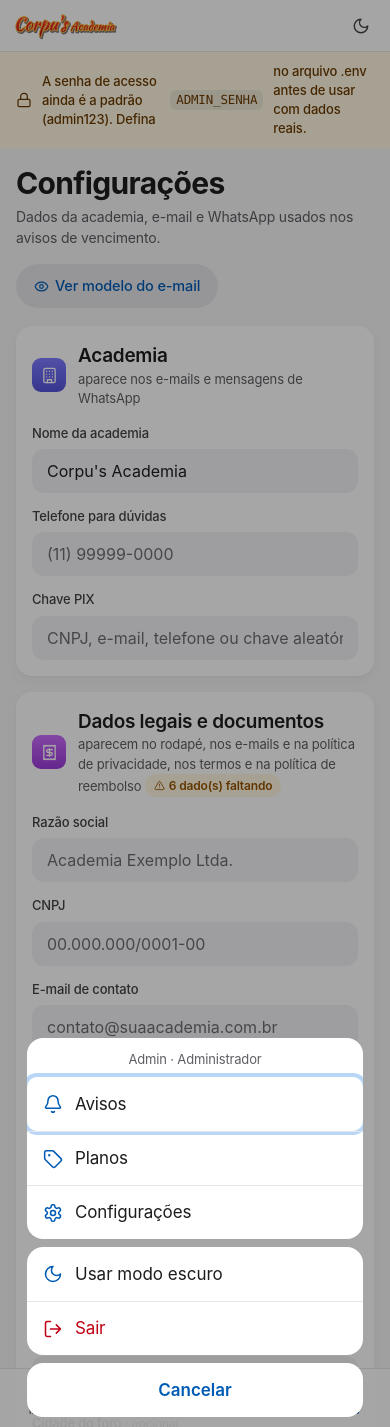
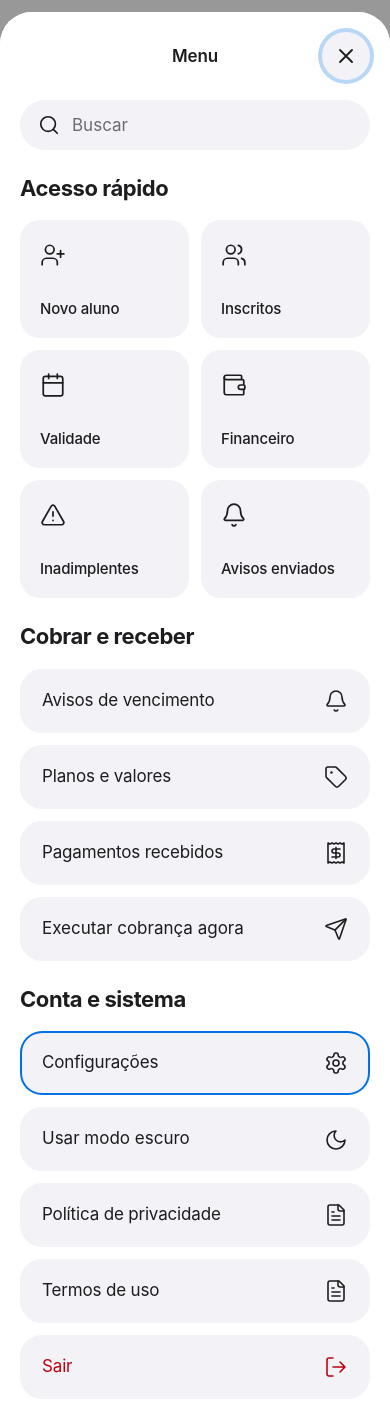
Before and after one commit to Corrar/Academia-SystemFinance, a Flask app: page /configuracoes in a window 390 px wide, after a click on "Menu". Run offline with Flask 3, Linux system fonts and the light colour scheme; the visitor is signed in with stand-in values (Sample User, id 1); data comes from the database, SQL or seed files in the repository; some libraries are stand-ins or nearby versions.

Commit message:
Barra de abas flutuante e menu em tela cheia no celular
- Barra inferior com cantos arredondados: Início, Inscritos, Validade,
  Financeiro e Menu; a aba atual vira um círculo azul só com o ícone
- "Menu" abre em tela cheia: título, botão fechar redondo, busca em pílula
  (filtra o menu e oferece buscar o termo nos inscritos), "Acesso rápido"
  em cartões 2×3 e listas "Cobrar e receber" e "Conta e sistema"
- Novos ícones: menu, x, user-plus e file
- Auditoria axe-core: 0 problemas no menu e nas páginas, claro e escuro
- README e CLAUDE.md atualizados com as novas capturas e regras de design

Co-Authored-By: Claude Opus 5.5 <noreply@anthropic.com>
Claude-Session: https://claude.ai/code/session_016Qky6M6pVViefYKBwuw7RV

```diff
--- a/icones.py
+++ b/icones.py
@@ -39,6 +39,10 @@ ICONES = {
     "moon": '<path d="M12 3a6 6 0 0 0 9 9 9 9 0 1 1-9-9Z"/>',
     "home": '<path d="M15 21v-8a1 1 0 0 0-1-1h-4a1 1 0 0 0-1 1v8"/><path d="M3 10a2 2 0 0 1 .709-1.528l7-5.999a2 2 0 0 1 2.582 0l7 5.999A2 2 0 0 1 21 10v9a2 2 0 0 1-2 2H5a2 2 0 0 1-2-2z"/>',
     "mais": '<circle cx="12" cy="12" r="10"/><path d="M17 12h.01M12 12h.01M7 12h.01"/>',
+    "menu": '<path d="M4 6h16M4 12h16M4 18h16"/>',
+    "x": '<path d="M18 6 6 18M6 6l12 12"/>',
+    "user-plus": '<path d="M16 21v-2a4 4 0 0 0-4-4H6a4 4 0 0 0-4 4v2"/><circle cx="9" cy="7" r="4"/><path d="M19 8v6M22 11h-6"/>',
+    "file": '<path d="M15 2H6a2 2 0 0 0-2 2v16a2 2 0 0 0 2 2h12a2 2 0 0 0 2-2V7Z"/><path d="M14 2v4a2 2 0 0 0 2 2h4M10 9H8M16 13H8M16 17H8"/>',
     "building": '<rect width="16" height="20" x="4" y="2" rx="2"/><path d="M9 22v-4h6v4M8 6h.01M16 6h.01M12 6h.01M12 10h.01M12 14h.01M16 10h.01M16 14h.01M8 10h.01M8 14h.01"/>',
 }
 
--- a/static/style.css
+++ b/static/style.css
@@ -57,7 +57,7 @@
   --sombra: 0 1px 2px rgba(0, 0, 0, .04), 0 4px 14px rgba(0, 0, 0, .04);
   --sombra-hover: 0 2px 6px rgba(0, 0, 0, .05), 0 12px 32px rgba(0, 0, 0, .08);
   --anel: 0 0 0 4px rgba(0, 113, 227, .28);
-  --altura-abas: 58px;
+  --altura-abas: 84px;
 }
 
 /* Modo escuro: escolhido no botão ou, sem escolha, pelo aparelho */
@@ -214,17 +214,12 @@ p a, .info a, .doc a, .rodape a, label a, .check a { text-decoration: underline;
   :root:not([data-tema="claro"]) [data-alternar-tema] .sol { display: block; }
   :root:not([data-tema="claro"]) [data-alternar-tema] .lua { display: none; }
 }
-.grupo [data-alternar-tema] .sol, .grupo [data-alternar-tema] .lua { display: none; }
-:root[data-tema="escuro"] .grupo [data-alternar-tema] .sol { display: flex; }
-:root[data-tema="claro"] .grupo [data-alternar-tema] .lua, :root:not([data-tema]) .grupo [data-alternar-tema] .lua { display: flex; }
-@media (prefers-color-scheme: dark) {
-  :root:not([data-tema]) .grupo [data-alternar-tema] .lua { display: none; }
-  :root:not([data-tema]) .grupo [data-alternar-tema] .sol { display: flex; }
-}
 .tema-canto { position: fixed; top: max(14px, env(safe-area-inset-top)); right: 14px; background: var(--vidro);
   -webkit-backdrop-filter: blur(20px); backdrop-filter: blur(20px); box-shadow: var(--sombra); }
 
-/* ---------------- barra de abas inferior (celular) ---------------- */
+/* ---------------- barra de abas inferior (celular) ----------------
+   Barra flutuante com cantos bem arredondados; a aba atual vira um
+   círculo preenchido com a cor de destaque (só o ícone, sem rótulo). */
 .barra-abas { display: none; }
 @media (max-width: 760px) {
   .topbar { height: 52px; gap: 8px; padding: 0 12px; }
@@ -232,42 +227,91 @@ p a, .info a, .doc a, .rodape a, label a, .check a { text-decoration: underline;
   .logo img { height: 30px; }
   .barra-abas {
     position: fixed; left: 0; right: 0; bottom: 0; z-index: 40;
-    display: grid; grid-template-columns: repeat(5, 1fr);
-    padding: 6px 4px calc(6px + env(safe-area-inset-bottom));
-    background: var(--vidro); border-top: .5px solid var(--vidro-borda);
+    display: grid; grid-template-columns: repeat(5, 1fr); align-items: center;
+    height: calc(var(--altura-abas) + env(safe-area-inset-bottom));
+    padding: 0 10px env(safe-area-inset-bottom);
+    background: var(--vidro); border-radius: 34px 34px 0 0;
+    box-shadow: 0 -.5px 0 var(--vidro-borda), 0 -8px 30px rgba(0, 0, 0, .08);
     -webkit-backdrop-filter: saturate(180%) blur(20px); backdrop-filter: saturate(180%) blur(20px);
   }
   .barra-abas a, .barra-abas button {
-    display: flex; flex-direction: column; align-items: center; justify-content: center; gap: 2px;
-    min-height: 46px; padding: 0 2px; border: 0; background: none; font: inherit; cursor: pointer;
-    color: var(--suave); font-size: 10.5px; font-weight: 500; letter-spacing: 0; text-decoration: none;
+    display: flex; flex-direction: column; align-items: center; justify-content: center; gap: 5px;
+    height: 100%; min-width: 0; padding: 0 2px; border: 0; background: none; font: inherit; cursor: pointer;
+    color: var(--texto); font-size: 11.5px; font-weight: 500; letter-spacing: 0; text-decoration: none;
+    -webkit-tap-highlight-color: transparent;
   }
-  .barra-abas .ativo { color: var(--azul); }
-  .barra-abas .ic { width: 24px; height: 24px; }
+  .aba-ic { display: grid; place-items: center; transition: transform .2s cubic-bezier(.2, .8, .2, 1); }
+  .barra-abas a:active .aba-ic, .barra-abas button:active .aba-ic { transform: scale(.9); }
+  .aba-rotulo { max-width: 100%; overflow: hidden; text-overflow: ellipsis; white-space: nowrap; }
+  .barra-abas .ic { width: 26px; height: 26px; stroke-width: 1.6; }
+  .barra-abas .ativo .aba-ic {
+    width: 60px; height: 60px; border-radius: 50%; background: var(--azul-forte); color: #fff;
+    box-shadow: 0 6px 16px rgba(0, 113, 227, .32);
+  }
+  .barra-abas .ativo .aba-rotulo { position: absolute; width: 1px; height: 1px; overflow: hidden; clip: rect(0 0 0 0); white-space: nowrap; }
   .topbar.publica { height: auto; flex-wrap: wrap; padding: 8px 12px; }
   .topbar.publica .tabs { display: flex; order: 3; flex-basis: 100%; }
 }
 
-/* painel "Mais" (folha de ações) */
+/* ---------------- menu em tela cheia ----------------
+   Sobe de baixo, cantos superiores arredondados, botão de fechar
+   redondo, busca em pílula, cartões de acesso rápido e linhas. */
 .folha {
-  border: 0; padding: 0; margin: auto auto 0; width: min(100%, 520px); max-height: 85vh;
-  background: transparent; color: var(--texto);
+  border: 0; padding: 0; width: 100%; max-width: 560px; max-height: none;
+  height: calc(100dvh - max(12px, env(safe-area-inset-top)));
+  margin: auto auto 0; overflow-y: auto; overscroll-behavior: contain;
+  background: var(--superficie); color: var(--texto); border-radius: 32px 32px 0 0;
 }
-.folha::backdrop { background: rgba(0, 0, 0, .35); }
-.folha[open] { animation: subir .28s cubic-bezier(.2, .8, .2, 1); }
-@keyframes subir { from { transform: translateY(40px); opacity: 0; } to { transform: none; opacity: 1; } }
-.folha-corpo { padding: 8px 8px calc(10px + env(safe-area-inset-bottom)); display: grid; gap: 8px; }
-.grupo { background: var(--superficie); border-radius: 16px; overflow: hidden; }
-.grupo-titulo { padding: 12px 16px 8px; font-size: 12.5px; color: var(--suave); text-align: center; }
-.grupo a, .grupo button {
-  display: flex; align-items: center; gap: 12px; width: 100%; min-height: 54px; padding: 0 16px;
-  border: 0; background: none; font: inherit; font-size: 17px; color: var(--texto); text-align: left; cursor: pointer;
-  border-top: .5px solid var(--linha); text-decoration: none;
+.folha::backdrop { background: rgba(0, 0, 0, .4); }
+.folha[open] { animation: subir .34s cubic-bezier(.2, .8, .2, 1); }
+@keyframes subir { from { transform: translateY(100%); } to { transform: none; } }
+@media (prefers-reduced-motion: reduce) { .folha[open] { animation: none; } }
+.folha-topo {
+  position: sticky; top: 0; z-index: 1; display: grid; grid-template-columns: 48px 1fr 48px; align-items: center;
+  padding: 20px 20px 12px; background: var(--superficie);
 }
-.grupo > :first-child, .grupo .grupo-titulo + * { border-top: 0; }
-.grupo a .ic, .grupo button .ic { color: var(--azul); }
-.grupo .perigo, .grupo .perigo .ic { color: var(--vermelho); }
-.grupo .cancelar { justify-content: center; font-weight: 600; color: var(--azul); }
+.folha-topo h2 { grid-column: 2; margin: 0; text-align: center; font-size: 17px; font-weight: 600; letter-spacing: -.01em; }
+.folha-fechar {
+  grid-column: 3; display: grid; place-items: center; width: 48px; height: 48px; border-radius: 50%;
+  border: 0; background: var(--campo); color: var(--texto); cursor: pointer;
+}
+.folha-fechar:hover { background: var(--preenchimento-2); }
+.folha-corpo { padding: 8px 20px calc(28px + env(safe-area-inset-bottom)); }
+.menu-busca {
+  display: flex; align-items: center; gap: 12px; height: 50px; padding: 0 18px; margin-bottom: 8px;
+  border-radius: 999px; background: var(--campo); color: var(--texto);
+}
+.menu-busca:focus-within { box-shadow: var(--anel); }
+.menu-busca input {
+  flex: 1; min-width: 0; height: 100%; padding: 0; border: 0; background: none; box-shadow: none;
+  font: inherit; font-size: 17px; color: var(--texto); outline: none;
+}
+.menu-busca input:focus { border: 0; box-shadow: none; outline: none; background: none; }
+.menu-busca input::placeholder { color: var(--suave); }
+.menu-busca input::-webkit-search-cancel-button { display: none; }
+.menu-secao { margin-top: 22px; display: grid; gap: 12px; }
+.menu-secao h3 { margin: 0 0 4px; font-size: 22px; font-weight: 700; letter-spacing: -.02em; }
+.menu-cartoes { display: grid; grid-template-columns: 1fr 1fr; gap: 12px; }
+.menu-cartao {
+  display: flex; flex-direction: column; justify-content: space-between; gap: 16px;
+  min-height: 118px; padding: 22px 20px 20px; border-radius: 20px;
+  background: var(--campo); color: var(--texto); font-size: 15px; font-weight: 500; line-height: 1.25; text-decoration: none;
+}
+.menu-cartao .ic { stroke-width: 1.6; }
+.menu-linha {
+  display: flex; align-items: center; justify-content: space-between; gap: 14px; width: 100%;
+  min-height: 64px; padding: 0 22px; border: 0; border-radius: 22px;
+  background: var(--campo); color: var(--texto); font: inherit; font-size: 17px; text-align: left;
+  text-decoration: none; cursor: pointer;
+}
+.menu-linha .ic { flex-shrink: 0; stroke-width: 1.6; }
+.menu-linha.perigo { color: var(--vermelho); }
+.menu-cartao:hover, .menu-linha:hover { background: var(--preenchimento-2); }
+.menu-cartao:active, .menu-linha:active { transform: scale(.985); }
+.menu-cartao[aria-current], .menu-linha[aria-current] { box-shadow: inset 0 0 0 2px var(--azul-forte); }
+.menu-vazio { margin: 24px 4px 0; color: var(--suave); text-align: center; }
+[data-busca-aluno] { margin-top: 8px; }
+[hidden] { display: none !important; }
 
 /* ---------------- página ---------------- */
 .pagina { max-width: 1120px; margin: 0 auto; padding: 32px 24px 64px; }
@@ -612,7 +656,6 @@ code { font-family: ui-monospace, "SF Mono", Menlo, Consolas, monospace; font-si
   .barras { gap: 8px; }
   .coluna-g .v { font-size: 10px; }
   .modulos, .opcoes { grid-template-columns: 1fr 1fr; }
-  .grupo-titulo { font-size: 13px; }
 }
 @media (max-width: 380px) {
   .modulos, .opcoes { grid-template-columns: 1fr; }
--- a/static/tema.js
+++ b/static/tema.js
@@ -1,4 +1,4 @@
-// Modo claro/escuro e painel "Mais" da barra de abas (celular).
+// Modo claro/escuro e menu em tela cheia da barra de abas (celular).
 (function () {
   var raiz = document.documentElement;
   var escuroNoSistema = window.matchMedia("(prefers-color-scheme: dark)");
@@ -29,14 +29,44 @@
   escuroNoSistema.addEventListener("change", atualizarBotoes);
   atualizarBotoes();
 
-  // painel "Mais"
+  // menu em tela cheia
   var folha = document.getElementById("mais");
   if (folha && folha.showModal) {
+    var campo = folha.querySelector("[data-buscar-menu]");
     document.querySelectorAll("[data-abrir-mais]").forEach(function (b) {
-      b.addEventListener("click", function () { folha.showModal(); });
+      b.addEventListener("click", function () { folha.showModal(); folha.scrollTop = 0; });
     });
     folha.addEventListener("click", function (e) {
       if (e.target === folha || e.target.closest("[data-fechar]")) folha.close();
     });
+    folha.addEventListener("close", function () {
+      if (campo && campo.value) { campo.value = ""; filtrar(""); }
+    });
+
+    // busca: filtra os itens do menu e oferece procurar o termo nos inscritos
+    var semAcento = function (t) { return t.normalize("NFD").replace(/[\u0300-\u036f]/g, "").toLowerCase(); };
+    var buscaAluno = folha.querySelector("[data-busca-aluno]");
+    var vazio = folha.querySelector("[data-menu-vazio]");
+    function filtrar(termo) {
+      var t = semAcento(termo.trim());
+      var achou = 0;
+      folha.querySelectorAll(".menu-secao").forEach(function (secao) {
+        var visiveis = 0;
+        secao.querySelectorAll("[data-item]").forEach(function (item) {
+          var mostra = !t || semAcento(item.textContent).indexOf(t) !== -1;
+          item.hidden = !mostra;
+          if (mostra) visiveis++;
+        });
+        secao.hidden = visiveis === 0;
+        achou += visiveis;
+      });
+      if (buscaAluno) {
+        buscaAluno.hidden = !t;
+        buscaAluno.href = buscaAluno.href.split("?")[0] + "?q=" + encodeURIComponent(termo.trim());
+        buscaAluno.querySelector("[data-termo]").textContent = termo.trim();
+      }
+      if (vazio) vazio.hidden = !t || achou > 0;
+    }
+    if (campo) campo.addEventListener("input", function () { filtrar(campo.value); });
   }
 })();
--- a/templates/base.html
+++ b/templates/base.html
@@ -49,28 +49,75 @@
 </main>
 {% include "_rodape.html" %}
 
-{# Barra de abas inferior (só aparece no celular) #}
-{% set no_mais = ep in ['avisos', 'planos', 'configuracoes'] %}
+{# Barra de abas inferior (só no celular): a aba atual vira um círculo preenchido #}
+{% set no_menu = ep in ['avisos', 'planos', 'configuracoes'] %}
 <nav class="barra-abas" aria-label="Menu">
   {% for destino, ic, rotulo, curto, ativo in menu[:4] %}
-    <a href="{{ url_for(destino) }}" class="{{ 'ativo' if ativo }}" {{ 'aria-current="page"'|safe if ativo }}>{{ icone('home' if destino == 'dashboard' else ic, 24) }}<span>{{ curto }}</span></a>
+    <a href="{{ url_for(destino) }}" class="{{ 'ativo' if ativo }}" {{ 'aria-current="page"'|safe if ativo }}>
+      <span class="aba-ic">{{ icone('home' if destino == 'dashboard' else ic, 24) }}</span><span class="aba-rotulo">{{ curto }}</span>
+    </a>
   {% endfor %}
-  <button type="button" class="{{ 'ativo' if no_mais }}" data-abrir-mais aria-haspopup="dialog" aria-controls="mais">{{ icone('mais', 24) }}<span>Mais</span></button>
+  <button type="button" class="{{ 'ativo' if no_menu }}" data-abrir-mais aria-haspopup="dialog" aria-controls="mais">
+    <span class="aba-ic">{{ icone('menu', 24) }}</span><span class="aba-rotulo">Menu</span>
+  </button>
 </nav>
 
-<dialog class="folha" id="mais" aria-label="Mais opções">
+{# Menu em tela cheia: busca, acesso rápido em cartões e listas por assunto #}
+{% macro linha(destino, ic, rotulo, ativo=false) -%}
+  <a class="menu-linha" data-item href="{{ destino }}" {{ 'aria-current="page"'|safe if ativo }}><span>{{ rotulo }}</span>{{ icone(ic, 24) }}</a>
+{%- endmacro %}
+<dialog class="folha" id="mais" aria-labelledby="mais-titulo">
+  <div class="folha-topo">
+    <h2 id="mais-titulo">Menu</h2>
+    <button type="button" class="folha-fechar" data-fechar aria-label="Fechar menu">{{ icone('x', 24) }}</button>
+  </div>
   <div class="folha-corpo">
-    <div class="grupo">
-      <div class="grupo-titulo">{{ usuario }} · Administrador</div>
-      {% for destino, ic, rotulo, curto, ativo in menu[4:] %}
-        <a href="{{ url_for(destino) }}" {{ 'aria-current="page"'|safe if ativo }}>{{ icone(ic, 20) }} {{ rotulo }}</a>
-      {% endfor %}
-    </div>
-    <div class="grupo">
-      <button type="button" data-alternar-tema><span class="lua">{{ icone('moon', 20) }}</span><span class="sol">{{ icone('sun', 20) }}</span><span data-rotulo-tema>Usar modo escuro</span></button>
-      <a class="perigo" href="{{ url_for('logout') }}">{{ icone('logout', 20) }} Sair</a>
-    </div>
-    <div class="grupo"><button type="button" class="cancelar" data-fechar>Cancelar</button></div>
+    <form class="menu-busca" role="search" method="get" action="{{ url_for('alunos') }}">
+      <label class="sr-only" for="menu-q">Buscar no menu ou um inscrito</label>
+      {{ icone('search', 22) }}
+      <input id="menu-q" name="q" type="search" placeholder="Buscar" autocomplete="off" data-buscar-menu>
+    </form>
+    <a class="menu-linha" href="{{ url_for('alunos') }}" data-busca-aluno hidden><span>Buscar “<b data-termo></b>” nos inscritos</span>{{ icone('users', 24) }}</a>
+
+    <section class="menu-secao" aria-labelledby="menu-rapido">
+      <h3 id="menu-rapido">Acesso rápido</h3>
+      <div class="menu-cartoes">
+        {% for destino, ic, rotulo in [
+          (url_for('aluno_novo'), 'user-plus', 'Novo aluno'),
+          (url_for('alunos'), 'users', 'Inscritos'),
+          (url_for('validade'), 'calendar', 'Validade'),
+          (url_for('financeiro'), 'wallet', 'Financeiro'),
+          (url_for('dashboard') ~ '#inadimplentes', 'alert', 'Inadimplentes'),
+          (url_for('avisos'), 'bell', 'Avisos enviados'),
+        ] %}
+          <a class="menu-cartao" data-item href="{{ destino }}">{{ icone(ic, 26) }}<span>{{ rotulo }}</span></a>
+        {% endfor %}
+      </div>
+    </section>
+
+    <section class="menu-secao" aria-labelledby="menu-cobranca">
+      <h3 id="menu-cobranca">Cobrar e receber</h3>
+      {{ linha(url_for('avisos'), 'bell', 'Avisos de vencimento', ep == 'avisos') }}
+      {{ linha(url_for('planos'), 'tag', 'Planos e valores', ep == 'planos') }}
+      {{ linha(url_for('financeiro'), 'receipt', 'Pagamentos recebidos') }}
+      <form method="post" action="{{ url_for('executar_cobranca') }}" data-item
+            onsubmit="return confirm('Enviar agora os avisos de vencimento do dia?')">
+        <input type="hidden" name="csrf" value="{{ csrf_token }}">
+        <button class="menu-linha" type="submit"><span>Executar cobrança agora</span>{{ icone('send', 24) }}</button>
+      </form>
+    </section>
+
+    <section class="menu-secao" aria-labelledby="menu-conta">
+      <h3 id="menu-conta">Conta e sistema</h3>
+      {{ linha(url_for('configuracoes'), 'settings', 'Configurações', ep == 'configuracoes') }}
+      <button type="button" class="menu-linha" data-item data-alternar-tema>
+        <span data-rotulo-tema>Usar modo escuro</span><span class="lua">{{ icone('moon', 24) }}</span><span class="sol">{{ icone('sun', 24) }}</span>
+      </button>
+      {{ linha(url_for('privacidade'), 'file', 'Política de privacidade') }}
+      {{ linha(url_for('termos'), 'file', 'Termos de uso') }}
+      <a class="menu-linha perigo" data-item href="{{ url_for('logout') }}"><span>Sair</span>{{ icone('logout', 24) }}</a>
+    </section>
+    <p class="menu-vazio" data-menu-vazio hidden>Nada no menu com esse nome. Toque em Buscar para procurar nos inscritos.</p>
   </div>
 </dialog>
 </body>
```
Also changed, not shown: CLAUDE.md (+6 -3 lines), graphify-out/GRAPH_REPORT.md (+34 -35 lines), README.md, graphify-out/graph.json, graphify-out/manifest.json, 2 other files.
